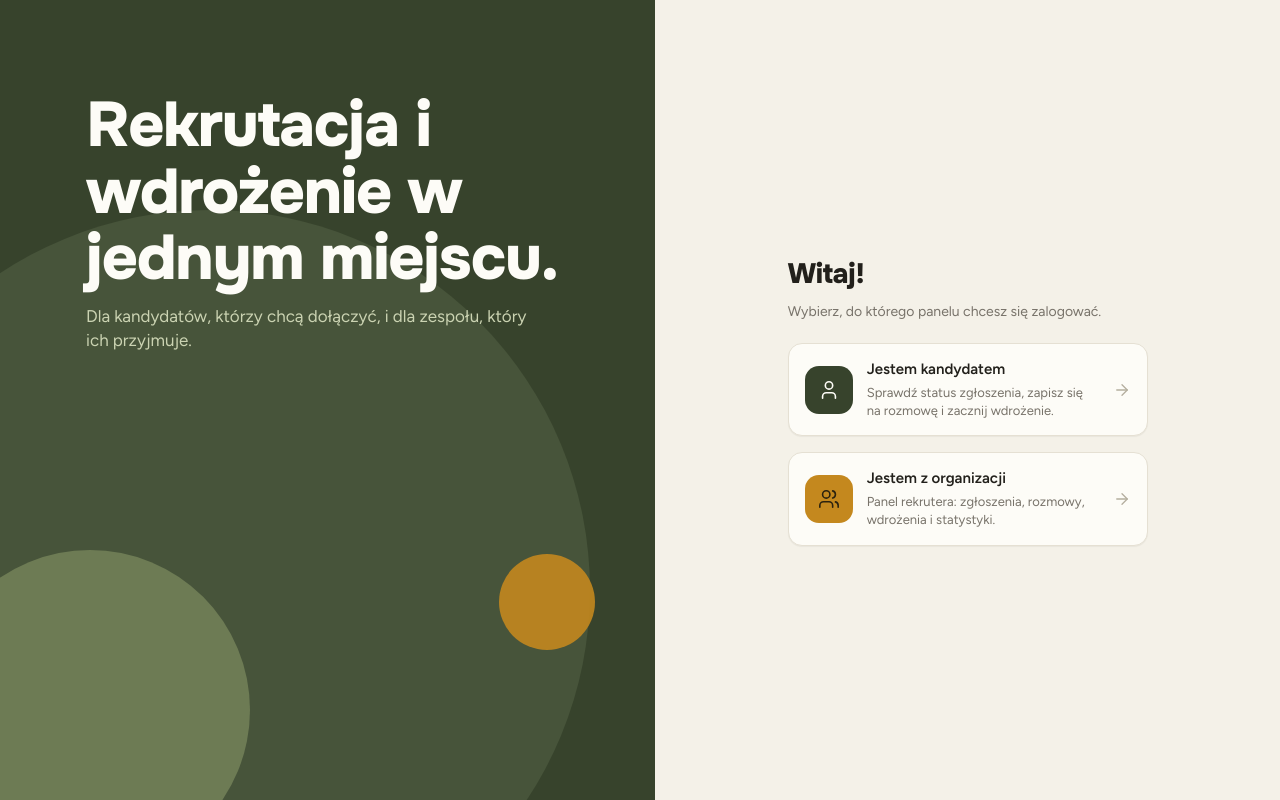
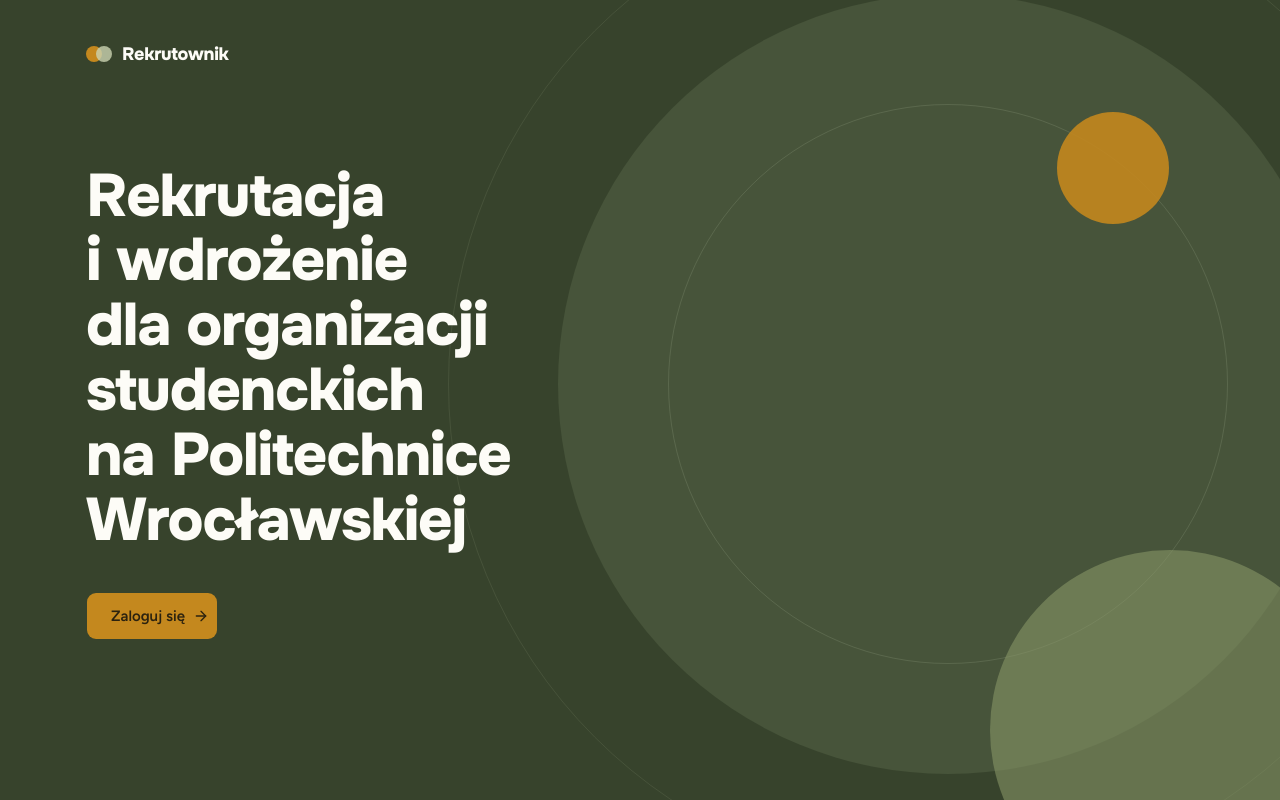
Before and after one commit to AmeliaSroczynska/recruitment-app-frontend, a React (Vite) app: page / in a window 1280 px wide. Before the commit this address led to /login. Built offline with nearby package versions, Linux system fonts and the light colour scheme; no server answers.

Commit message:
feat: landing page with animation

```diff
--- a/index.html
+++ b/index.html
@@ -10,7 +10,7 @@
       href="https://fonts.googleapis.com/css2?family=Figtree:wght@400;500;600;700&family=Onest:wght@800&display=swap"
       rel="stylesheet"
     />
-    <title>recruitment-app-frontend</title>
+    <title>Rekrutownik</title>
   </head>
   <body>
     <div id="root"></div>
--- a/src/App.tsx
+++ b/src/App.tsx
@@ -2,6 +2,7 @@ import { Analytics } from '@vercel/analytics/react'
 import { BrowserRouter, Navigate, Route, Routes } from 'react-router-dom'
 import { AuthProvider } from '@/auth/AuthProvider'
 import { RequireAuth } from '@/auth/RequireAuth'
+import { ViewTransitionListener } from '@/components/login/TransitionLink'
 import ApplicationDetailPage from '@/page/ApplicationDetailPage'
 import ApplicationsPage from '@/page/ApplicationsPage'
 import CalendarPage from '@/page/CalendarPage'
@@ -14,6 +15,7 @@ import CandidateOnboardingPage from '@/page/CandidateOnboardingPage'
 import CreateOrganizationPage from '@/page/CreateOrganizationPage'
 import FaqPage from '@/page/FaqPage'
 import FormsPage from '@/page/FormsPage'
+import HomePage from '@/page/HomePage'
 import InterviewsPage from '@/page/InterviewsPage'
 import KnowledgePage from '@/page/KnowledgePage'
 import MentorProfilePage from '@/page/MentorProfilePage'
@@ -33,9 +35,10 @@ import TasksPage from '@/page/TasksPage'
 function App() {
   return (
     <BrowserRouter>
+      <ViewTransitionListener />
       <AuthProvider>
         <Routes>
-          <Route path="/" element={<Navigate to="/login" replace />} />
+          <Route path="/" element={<HomePage />} />
           <Route path="/login" element={<PanelChoicePage />} />
           <Route path="/form/:slug" element={<PublicFormPage />} />
           <Route path="/login/candidate" element={<CandidateLoginPage />} />
--- /dev/null
+++ b/src/components/home/HomeArt.tsx
@@ -0,0 +1,21 @@
+function HomeArt() {
+  return (
+    <div aria-hidden className="pointer-events-none absolute inset-0">
+      <div className="absolute inset-y-0 right-0 hidden w-[54%] lg:block">
+        <div className="absolute top-[48%] left-[52%] size-[780px] -translate-x-1/2 -translate-y-1/2 rounded-full bg-olive-dark [view-transition-name:circle-large]" />
+        <div className="absolute top-[48%] left-[52%] size-[560px] -translate-x-1/2 -translate-y-1/2 rounded-full border border-sage-light/15" />
+        <div className="absolute top-[48%] left-[52%] size-[1000px] -translate-x-1/2 -translate-y-1/2 rounded-full border border-sage-light/10" />
+        <div className="absolute -right-[70px] -bottom-[110px] size-[360px] rounded-full bg-sage opacity-55 [view-transition-name:circle-sage]" />
+        <div className="absolute top-[14%] right-[16%] size-28 rounded-full bg-ochre opacity-90 [view-transition-name:circle-ochre] motion-safe:animate-float motion-safe:[animation-duration:9s]" />
+      </div>
+      <div className="absolute inset-x-0 top-0 h-[55%] lg:hidden">
+        <div className="absolute -top-[110px] -right-[130px] size-[380px] rounded-full bg-olive-dark [view-transition-name:circle-large]" />
+        <div className="absolute -top-[40px] -right-[60px] size-[240px] rounded-full border border-sage-light/15" />
+        <div className="absolute top-[150px] -left-[70px] size-[180px] rounded-full bg-sage opacity-55 [view-transition-name:circle-sage]" />
+        <div className="absolute top-[86px] left-[34%] size-12 rounded-full bg-ochre [view-transition-name:circle-ochre] motion-safe:animate-float" />
+      </div>
+    </div>
+  )
+}
+
+export { HomeArt }
--- a/src/components/login/LoginArt.tsx
+++ b/src/components/login/LoginArt.tsx
@@ -11,19 +11,19 @@ function LoginArt({ title, description, mirrored = false }: LoginArtProps) {
     <aside className="relative hidden w-[51.2%] shrink-0 overflow-hidden bg-olive lg:block">
       <div
         className={cn(
-          'absolute -bottom-[170px] size-[760px] rounded-full bg-olive-dark',
+          'absolute -bottom-[170px] size-[760px] rounded-full bg-olive-dark [view-transition-name:circle-large]',
           mirrored ? '-right-[410px]' : '-left-[170px]',
         )}
       />
       <div
         className={cn(
-          'absolute -bottom-[70px] size-80 rounded-full bg-sage opacity-55',
+          'absolute -bottom-[70px] size-80 rounded-full bg-sage opacity-55 [view-transition-name:circle-sage]',
           mirrored ? '-right-[70px]' : '-left-[70px]',
         )}
       />
       <div
         className={cn(
-          'absolute bottom-[150px] size-24 rounded-full bg-ochre opacity-90',
+          'absolute bottom-[150px] size-24 rounded-full bg-ochre opacity-90 [view-transition-name:circle-ochre]',
           mirrored ? 'left-[60px]' : 'right-[60px]',
         )}
       />
@@ -54,19 +54,19 @@ function MobileLoginHeader({
     <header className="relative h-[220px] shrink-0 overflow-hidden lg:hidden">
       <div
         className={cn(
-          'absolute -top-[30px] size-[220px] rounded-full bg-olive-dark',
+          'absolute -top-[30px] size-[220px] rounded-full bg-olive-dark [view-transition-name:circle-large]',
           mirrored ? '-right-[70px]' : '-left-[70px]',
         )}
       />
       <div
         className={cn(
-          'absolute top-[60px] size-[120px] rounded-full bg-sage opacity-55',
+          'absolute top-[60px] size-[120px] rounded-full bg-sage opacity-55 [view-transition-name:circle-sage]',
           mirrored ? '-right-[10px]' : '-left-[10px]',
         )}
       />
       <div
         className={cn(
-          'absolute top-10 size-[46px] rounded-full bg-ochre',
+          'absolute top-10 size-[46px] rounded-full bg-ochre [view-transition-name:circle-ochre]',
           mirrored ? 'left-[120px]' : 'right-[120px]',
         )}
       />
--- a/src/components/login/LoginFormHeader.tsx
+++ b/src/components/login/LoginFormHeader.tsx
@@ -1,6 +1,6 @@
 import type { ReactNode } from 'react'
 import { ArrowLeft } from 'lucide-react'
-import { Link } from 'react-router-dom'
+import { TransitionLink } from '@/components/login/TransitionLink'
 import { Button } from '@/components/ui/button'
 
 type LoginFormHeaderProps = {
@@ -21,7 +21,7 @@ function LoginFormHeader({
       <Button
         variant="link"
         nativeButton={false}
-        render={<Link to={backTo} />}
+        render={<TransitionLink to={backTo} />}
         className="h-auto gap-[5px] p-0 text-[13px] leading-[18.9px] font-semibold text-ochre-dark"
       >
         <ArrowLeft className="size-3.5" />
--- a/src/components/login/LoginLayout.tsx
+++ b/src/components/login/LoginLayout.tsx
@@ -19,7 +19,7 @@ function LoginLayout({
   children,
 }: LoginLayoutProps) {
   return (
-    <div className="flex min-h-svh flex-col bg-olive lg:flex-row lg:bg-background">
+    <div className="flex min-h-svh flex-col bg-olive lg:flex-row">
       <LoginArt
         title={artTitle}
         description={artDescription}
@@ -30,7 +30,7 @@ function LoginLayout({
         description={mobileDescription}
         mirrored={mirrored}
       />
-      <main className="flex flex-1 flex-col rounded-t-[30px] bg-background px-[22px] pt-[25px] pb-10 lg:items-center lg:justify-center lg:rounded-none lg:p-10">
+      <main className="flex flex-1 flex-col rounded-t-[30px] bg-background [view-transition-name:login-panel] px-[22px] pt-[25px] pb-10 lg:items-center lg:justify-center lg:rounded-none lg:p-10">
         <div className="w-full lg:max-w-[360px]">{children}</div>
       </main>
     </div>
--- a/src/components/login/PanelChoiceCard.tsx
+++ b/src/components/login/PanelChoiceCard.tsx
@@ -1,5 +1,4 @@
 import { ArrowRight, type LucideIcon } from 'lucide-react'
-import { Link } from 'react-router-dom'
 import {
   Item,
   ItemActions,
@@ -8,6 +7,7 @@ import {
   ItemMedia,
   ItemTitle,
 } from '@/components/ui/item'
+import { TransitionLink } from '@/components/login/TransitionLink'
 import { cn } from '@/lib/utils'
 
 type PanelChoiceCardProps = {
@@ -28,7 +28,7 @@ function PanelChoiceCard({
   return (
     <Item
       variant="outline"
-      render={<Link to={to} />}
+      render={<TransitionLink to={to} />}
       className="flex-nowrap rounded-[14px] bg-card py-[15px] shadow-tile [a]:hover:border-stone [a]:hover:bg-card"
     >
       <ItemMedia
--- /dev/null
+++ b/src/components/login/TransitionLink.tsx
@@ -0,0 +1,57 @@
+import { useLayoutEffect } from 'react'
+import {
+  Link,
+  useLocation,
+  useNavigate,
+  type LinkProps,
+} from 'react-router-dom'
+
+let finishNavigation: (() => void) | null = null
+
+function ViewTransitionListener() {
+  const location = useLocation()
+
+  useLayoutEffect(() => {
+    finishNavigation?.()
+    finishNavigation = null
+  }, [location])
+
+  return null
+}
+
+function TransitionLink({ to, onClick, ...props }: LinkProps) {
+  const navigate = useNavigate()
+
+  return (
+    <Link
+      to={to}
+      onClick={(event) => {
+        onClick?.(event)
+        const isPlainClick =
+          event.button === 0 &&
+          !event.metaKey &&
+          !event.ctrlKey &&
+          !event.shiftKey &&
+          !event.altKey
+        if (
+          event.defaultPrevented ||
+          !isPlainClick ||
+          !('startViewTransition' in document)
+        ) {
+          return
+        }
+        event.preventDefault()
+        document.startViewTransition(
+          () =>
+            new Promise<void>((resolve) => {
+              finishNavigation = resolve
+              navigate(to)
+            }),
+        )
+      }}
+      {...props}
+    />
+  )
+}
+
+export { TransitionLink, ViewTransitionListener }
--- /dev/null
+++ b/src/page/HomePage.tsx
@@ -0,0 +1,41 @@
+import { ArrowRight } from 'lucide-react'
+import { HomeArt } from '@/components/home/HomeArt'
+import { TransitionLink } from '@/components/login/TransitionLink'
+import { Button } from '@/components/ui/button'
+
+function HomePage() {
+  return (
+    <div className="relative flex h-svh flex-col overflow-hidden bg-olive text-surface">
+      <HomeArt />
+      <header className="relative flex items-center gap-2.5 px-6 pt-7 lg:px-[86px] lg:pt-10">
+        <span className="flex">
+          <span className="size-4 rounded-full bg-ochre" />
+          <span className="-ml-1.5 size-4 rounded-full bg-sage-light/80" />
+        </span>
+        <span className="font-heading text-lg font-extrabold tracking-[-0.3px]">
+          Rekrutownik
+        </span>
+      </header>
+      <main className="relative flex flex-1 flex-col justify-end px-6 pb-10 lg:w-[58%] lg:justify-center lg:px-[86px] lg:pb-16">
+        <h1 className="max-w-[680px] font-heading text-[clamp(30px,9.5vw,40px)] leading-[1.08] font-extrabold tracking-[-0.8px] text-balance motion-safe:animate-in motion-safe:fade-in motion-safe:slide-in-from-bottom-4 motion-safe:duration-700 lg:text-[min(52px,7.5vh)] lg:tracking-[-1.2px] xl:text-[min(62px,7.5vh)]">
+          Rekrutacja i&nbsp;wdrożenie dla organizacji studenckich
+          na&nbsp;Politechnice Wrocławskiej
+        </h1>
+        <Button
+          nativeButton={false}
+          render={<TransitionLink to="/login" />}
+          variant="accent"
+          className="mt-8 h-12 w-full gap-2 px-6 text-[15px] text-on-ochre hover:bg-sand motion-safe:animate-in motion-safe:fade-in motion-safe:slide-in-from-bottom-4 motion-safe:fill-mode-both motion-safe:delay-200 motion-safe:duration-700 sm:w-fit lg:mt-10"
+        >
+          Zaloguj się
+          <ArrowRight
+            data-icon="inline-end"
+            className="transition-transform group-hover/button:translate-x-0.5"
+          />
+        </Button>
+      </main>
+    </div>
+  )
+}
+
+export default HomePage
```
Also changed, not shown: src/index.css (+61 -0 lines).
